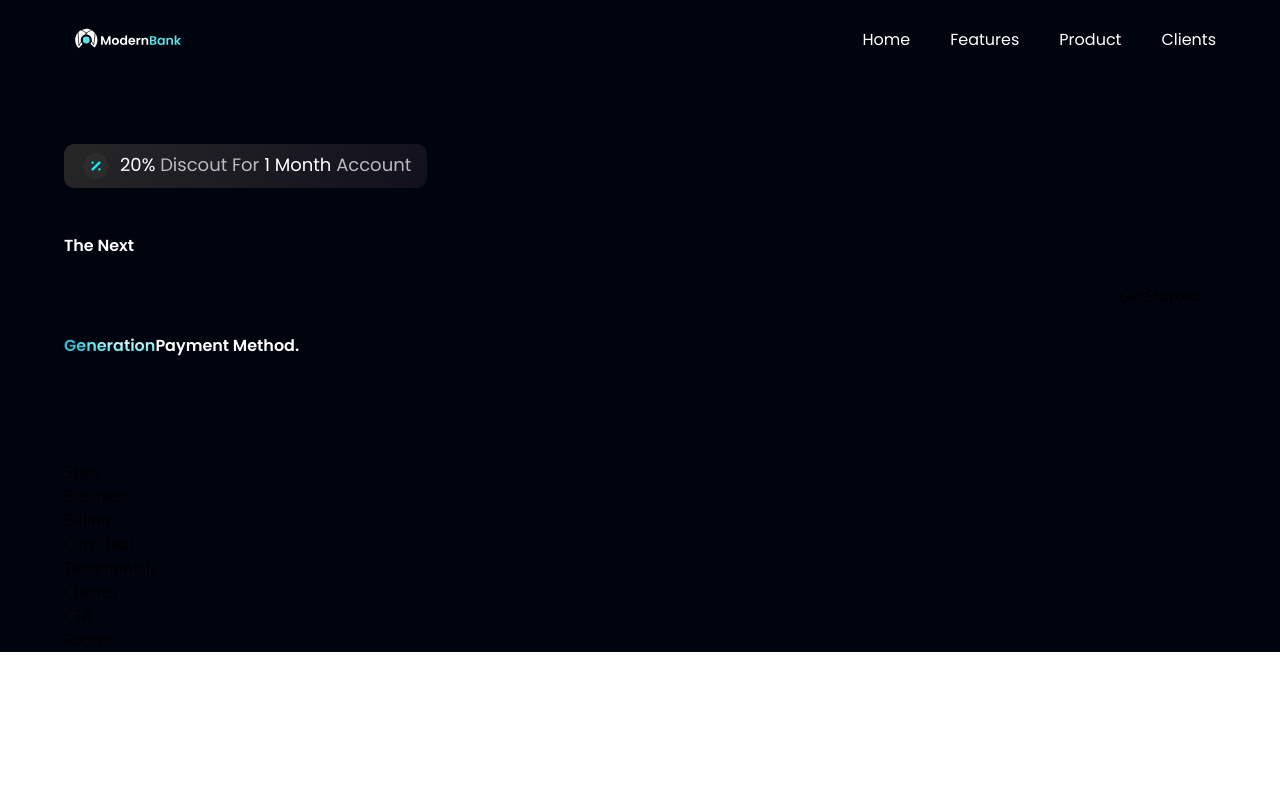
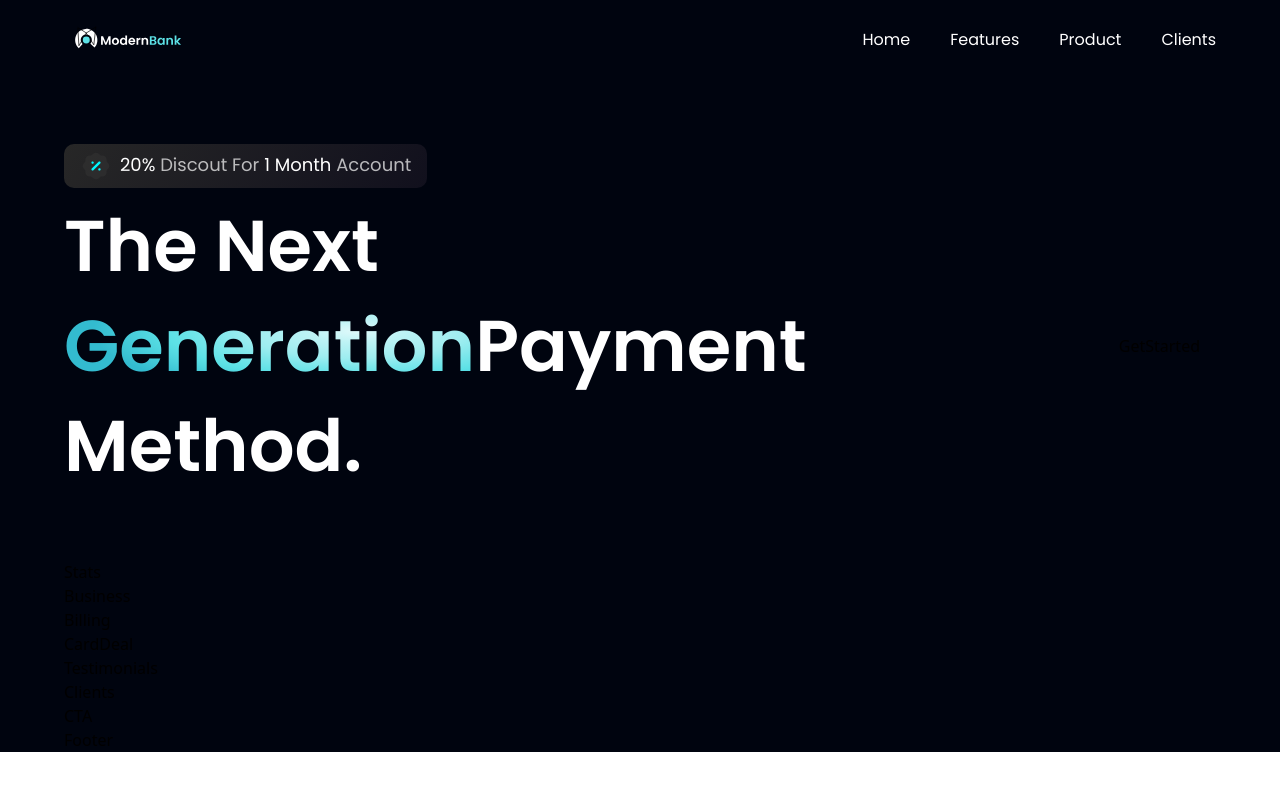
Before and after one commit to akashdas99/Banking-App, a React (Vite) app: page / in a window 1280 px wide. Shown: the top 790 px of the page. Built offline with nearby package versions, Linux system fonts and the light colour scheme.

Commit message:
fix: Font size in Hero Section

```diff
--- a/src/components/Hero.tsx
+++ b/src/components/Hero.tsx
@@ -14,7 +14,7 @@
         </p>
       </div>
       <div className="flex flex-row justify-between items-center w-full">
-        <h1 className="flex-1 font-poppins font-semibold ss:text=[72px] test-[52px] text-white ss:leading-[100px] leading-[75px]">
+        <h1 className="flex-1 font-poppins font-semibold ss:text-[72px] text-[52px] text-white ss:leading-[100px] leading-[75px]">
           The Next <br className="sm:block hidden" />{" "}
           <span className="text-gradient">Generation</span>
           Payment Method.
```
